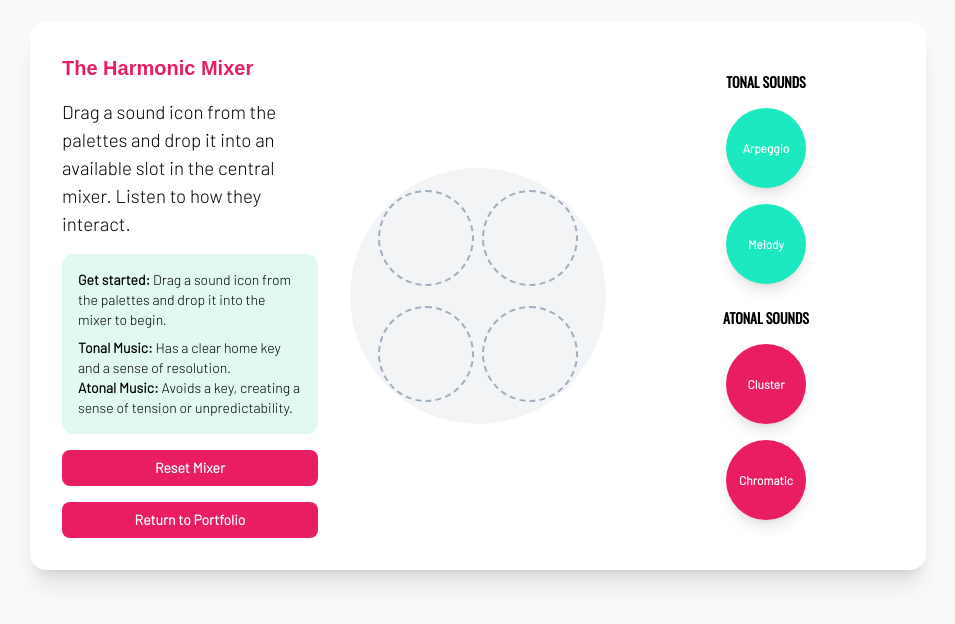
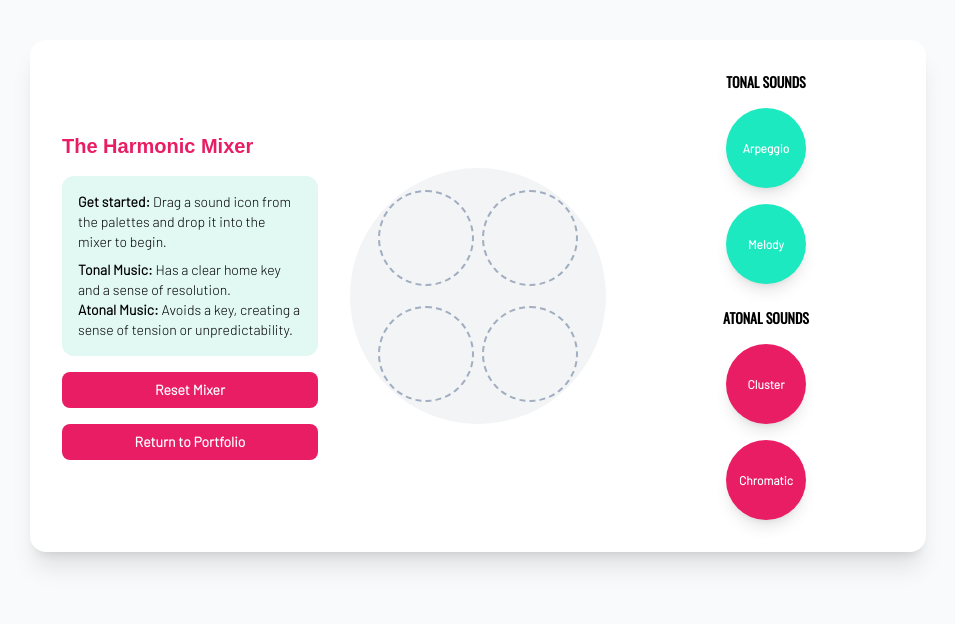
Before and after one commit to jmora789/tonalandatonal, a plain HTML site: page index.html in a window 1280 px wide. Shown: the part 104-728 px from the top of the page, without its empty margins (162-1117 px from the left). Drawn offline with nearby package versions, Linux system fonts and the light colour scheme.

Commit message:
Update index.html

```diff
--- a/index.html
+++ b/index.html
@@ -53,9 +53,6 @@
 
         <div class="md:w-1/3 w-full space-y-4">
             <h1 class="text-xl font-bold text-center md:text-left" style="font-family: Arial, sans-serif; color: #e91d63;">The Harmonic Mixer</h1>
-            <p class="text-center md:text-left">
-                Drag a sound icon from the palettes and drop it into an available slot in the central mixer. Listen to how they interact.
-            </p>
             <div id="info-panel" class="text-black p-4 rounded-xl text-sm" style="background-color: #e1f8f3;">
                 <p><strong>Get started:</strong> Drag a sound icon from the palettes and drop it into the mixer to begin.</p>
                 <p class="mt-2"><strong>Tonal Music:</strong> Has a clear home key and a sense of resolution.</p>
```
